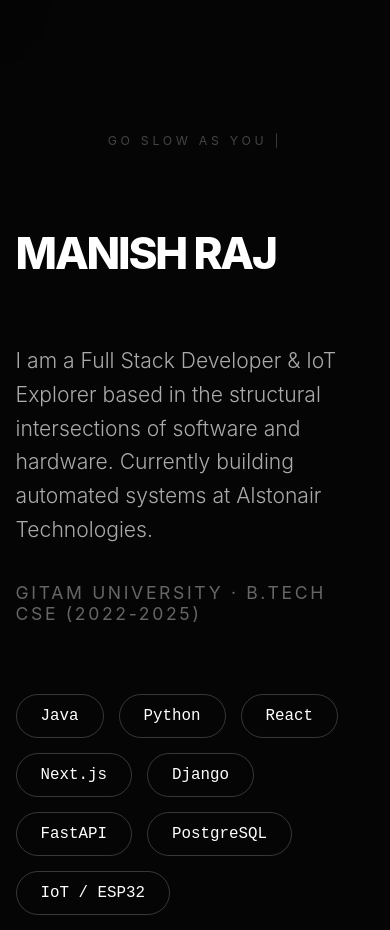
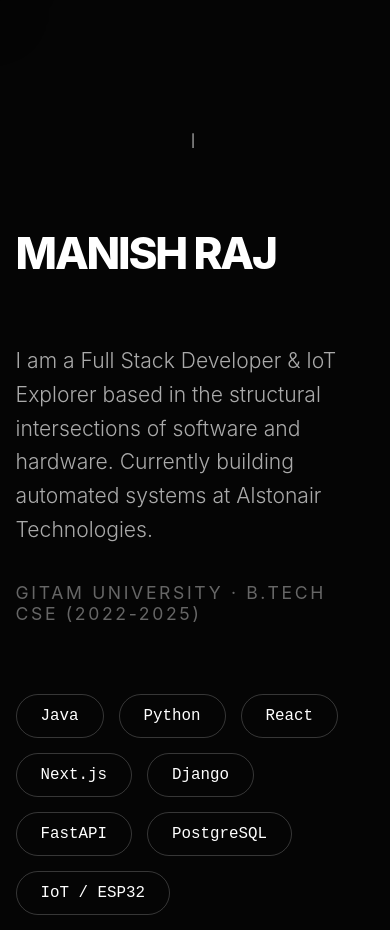
Before and after one commit to imanishraj/portfolio, a Next.js app: page / in a window 390 px wide. Shown: the part 780-1710 px from the top of the page. Built offline with nearby package versions, Linux system fonts and the light colour scheme; a web font is replaced by a local one.

Commit message:
Updated mobile UX

```diff
--- a/next.config.ts
+++ b/next.config.ts
@@ -4,7 +4,7 @@ const nextConfig: NextConfig = {
   images: {
     unoptimized: true,
   },
-  allowedDevOrigins: ['10.51.215.188', '10.169.152.188'],
+   allowedDevOrigins: ['192.168.0.8', 'localhost', '127.0.0.1'],
 };
 
 export default nextConfig;
--- a/src/app/page.tsx
+++ b/src/app/page.tsx
@@ -76,7 +76,7 @@ const projects = [
       link: "https://github.com/imanishraj/music-player"
    }
 ];
-const TypingLoop = ({ text }: { text: string }) => {
+const TypingLoop = ({ text, color = '#444' }: { text: string; color?: string }) => {
   const [displayed, setDisplayed] = useState("")
   const [isErasing, setIsErasing] = useState(false)
   const pos = useRef(0)
@@ -110,7 +110,7 @@ const TypingLoop = ({ text }: { text: string }) => {
       fontFamily: '"Inter", sans-serif',
       fontSize: 'clamp(0.7rem, 1vw, 0.9rem)',
       letterSpacing: '0.3em',
-      color: '#444',
+      color: color,
       textTransform: 'uppercase',
     }}>
       {displayed}<span style={{ animation: 'blink 1s infinite' }}>|</span>
@@ -121,6 +121,14 @@ export default function App() {
    const [selectedId, setSelectedId] = useState<string | null>(null);
    const [loading, setLoading] = useState(true);
    const { openChat } = useChat();
+   const [isMobile, setIsMobile] = useState(false);
+
+   useEffect(() => {
+      const check = () => setIsMobile(window.innerWidth <= 768);
+      check();
+      window.addEventListener('resize', check);
+      return () => window.removeEventListener('resize', check);
+   }, []);
 
    const [contactEmail, setContactEmail] = useState('');
    const [contactMessage, setContactMessage] = useState('');
@@ -218,8 +226,15 @@ export default function App() {
                </AnimatePresence>
             </section>
 
-            <div className="typing-hint" style={{ marginTop: '2.5rem', paddingLeft: '25vw' }}>
-               <TypingLoop text="Go slow as you can and explore with cursor" />
+            <div className="typing-hint" style={{
+               marginTop: '2.5rem',
+               paddingLeft: isMobile ? '0' : '25vw',
+               textAlign: isMobile ? 'center' : 'left'
+            }}>
+               <TypingLoop
+                  text={isMobile ? "PLEASE USE LAPTOP OR DESKTOP FOR BEST VIEWING PERFORMANCE" : "Go slow as you can and explore with cursor"}
+                  color={isMobile ? "#ffffff" : "#444"}
+               />
             </div>
 
             {/* === ABOUT === */}
@@ -249,7 +264,7 @@ export default function App() {
             </section>
 
             {/* === WORKS === */}
-            <HorizontalWorks selectedId={selectedId} setSelectedId={setSelectedId} />
+            <HorizontalWorks selectedId={selectedId} setSelectedId={setSelectedId} isMobile={isMobile} />
 
             {/* === EXPERIENCE === */}
             <section id="experience" style={{ minHeight: "100vh", display: "flex", alignItems: "center", padding: "15vh 0" }}>
@@ -624,19 +639,11 @@ function AchievementCard({ image, icon, title, event, sub }: any) {
    )
 }
 
-const HorizontalWorks = ({ selectedId, setSelectedId }: { selectedId: string | null, setSelectedId: (id: string) => void }) => {
+const HorizontalWorks = ({ selectedId, setSelectedId, isMobile }: { selectedId: string | null, setSelectedId: (id: string) => void, isMobile: boolean }) => {
    const wrapperRef = useRef<HTMLDivElement>(null);
    const trackRef = useRef<HTMLDivElement>(null);
    const hScrollRef = useRef(0);
    const [progress, setProgress] = useState(0);
-   const [isMobile, setIsMobile] = useState(false);
-
-   useEffect(() => {
-      const check = () => setIsMobile(window.innerWidth <= 768);
-      check();
-      window.addEventListener('resize', check);
-      return () => window.removeEventListener('resize', check);
-   }, []);
 
    useEffect(() => {
       if (isMobile || selectedId) return;
@@ -957,7 +964,7 @@ const Preloader = () => {
    return (
       <motion.div
          exit={{ y: "-100vh", transition: { duration: 0.9, ease: [0.76, 0, 0.24, 1] } }}
-         style={{ position: "fixed", top: 0, left: 0, width: "100vw", height: "100vh", backgroundColor: "#020202", zIndex: 100000, display: "flex", alignItems: "flex-end", padding: "5vw" }}
+         style={{ position: "fixed", top: 0, left: 0, width: "100vw", height: "100vh", backgroundColor: "#020202", zIndex: 100000, display: "flex", alignItems: "center", justifyContent: "center", padding: "5vw" }}
       >
          <div style={{ fontSize: "clamp(8rem, 20vw, 25rem)", color: "#fff", lineHeight: 0.8, fontFamily: '"Inter", sans-serif', fontWeight: 800, letterSpacing: "-0.05em" }}>
             {Math.min(counter, 100)}%
```
